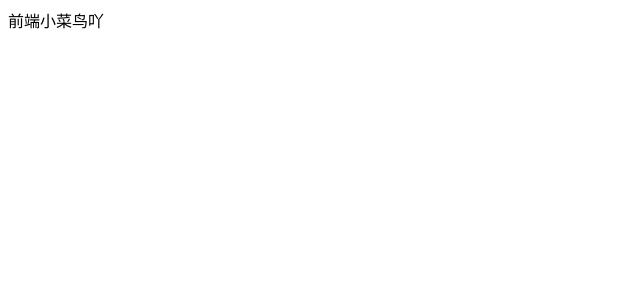
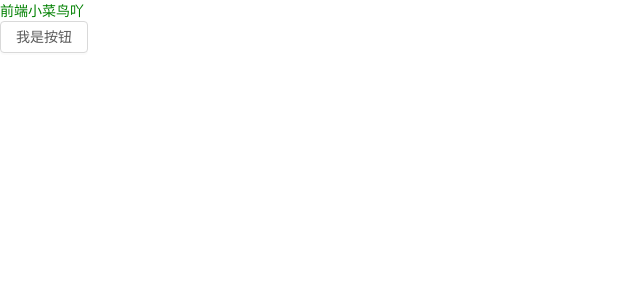
Before and after one commit to raomaiping/react-NextDemo, a Next.js app: page /header in a window 1280 px wide. Shown: the top 300 px of the page, without its empty margins (0-640 px from the left). Built offline with nearby package versions, Linux system fonts and the light colour scheme.

Commit message:
在next.js框架下使用antd

```diff
--- /dev/null
+++ b/next.config.js
@@ -0,0 +1,7 @@
+const withCss = require('@zeit/next-css')
+
+if(typeof require !== 'undefined'){
+    require.extensions['.css']=file=>{}
+}
+
+module.exports = withCss({})
--- a/package.json
+++ b/package.json
@@ -8,7 +8,10 @@
     "start": "next start"
   },
   "dependencies": {
+    "@zeit/next-css": "^1.0.1",
+    "antd": "^4.0.2",
     "axios": "^0.19.2",
+    "babel-plugin-import": "^1.13.0",
     "moment": "^2.24.0",
     "next": "9.3.0",
     "react": "16.13.0",
--- a/pages/header.js
+++ b/pages/header.js
@@ -1,5 +1,10 @@
 // import Head from 'next/head'
 import MyHeader from '../components/myHeader'
+import '../public/style.css'
+import {Button} from 'antd'
+
+
+//babel-plugin-import
 function Header(){
     return(
         <>
@@ -9,6 +14,7 @@ function Header(){
             </Head> */}
             <MyHeader />
             <div>前端小菜鸟吖</div>
+            <div><Button>我是按钮</Button></div>
         </>
     )
 }
--- /dev/null
+++ b/public/style.css
@@ -0,0 +1,3 @@
+body{
+    color:green
+}
```
Also changed, not shown: .babelrc (added), 1 other file (tests, documents, lock files or other folders).
